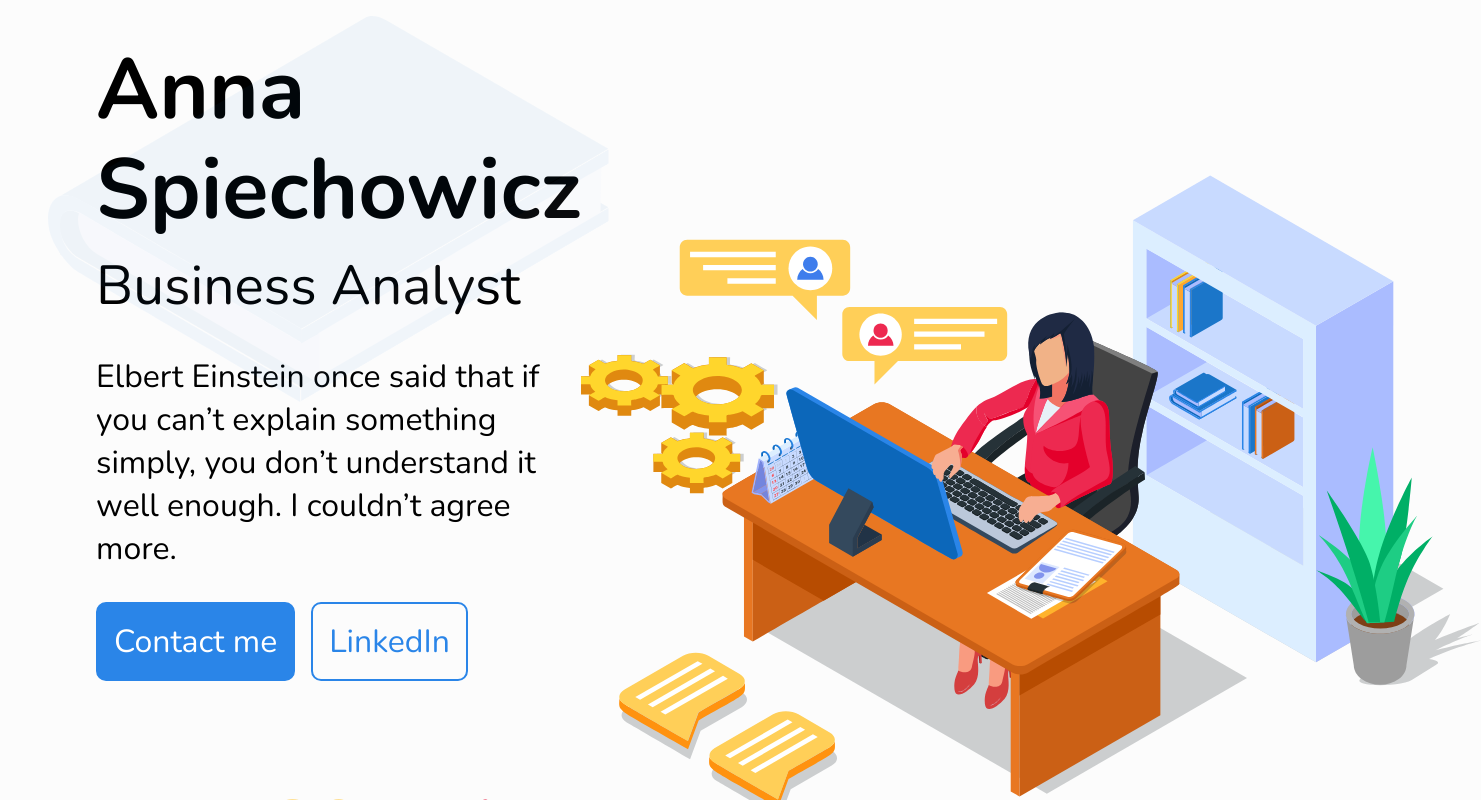
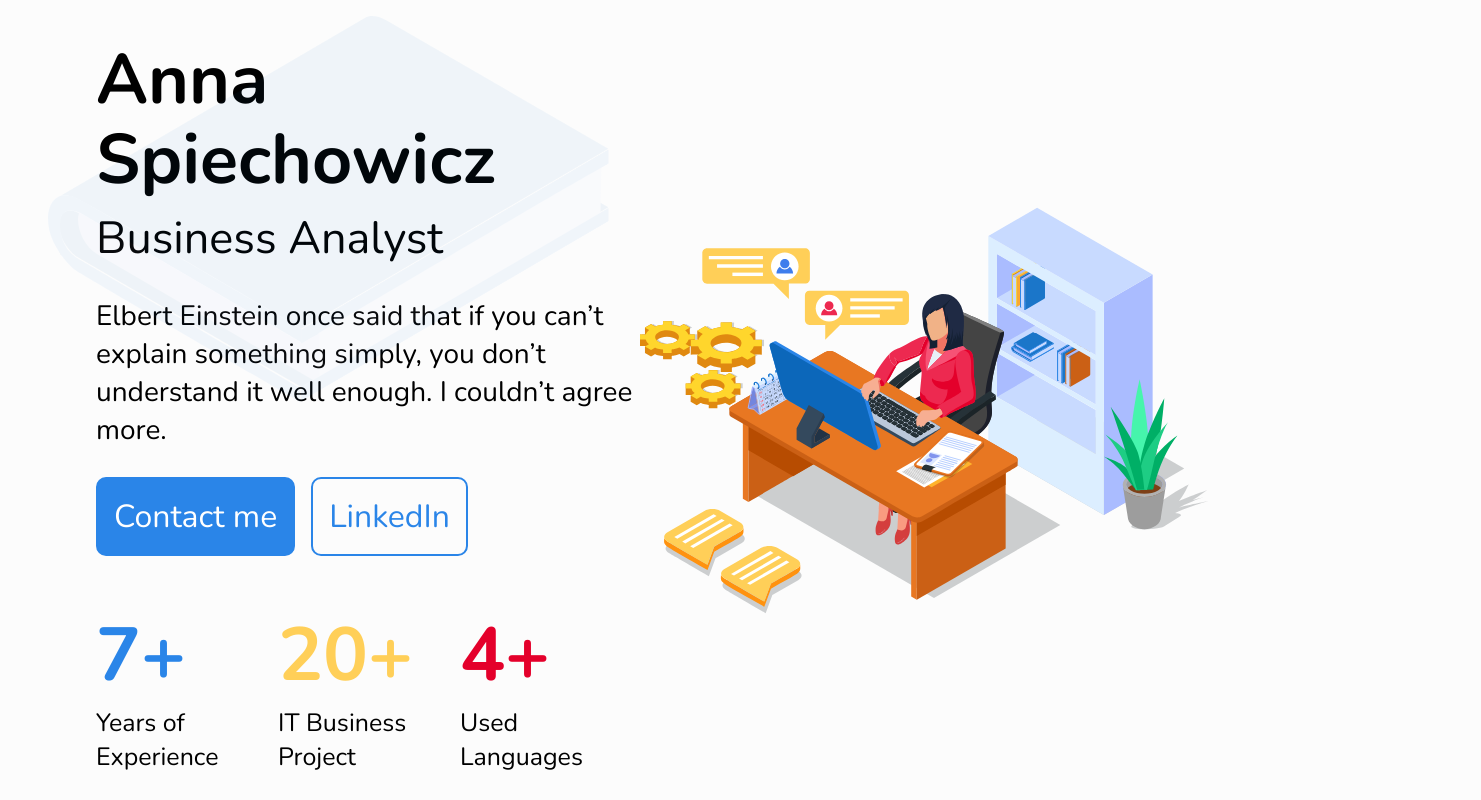
Before and after one commit to MSpiechowicz/annaspiechowicz.com, a React (Vite) app: page / in a window 1280 px wide. Shown: the top 800 px of the page, 1481 px wide, since content can reach past the window. Built offline with nearby package versions, Linux system fonts and the light colour scheme.

Commit message:
another part of responsivness fixes

```diff
--- a/index.html
+++ b/index.html
@@ -5,7 +5,7 @@
   <meta charset="UTF-8" />
   <link rel="icon" type="image/svg+xml" href="/public/favicon.png" />
   <meta name="viewport"
-    content="width=device-width, initial-scale=1.0, maximum-scale=1.0, minimum-scale=1.0, user-scalable=no, target-densityDpi=device-dpi" />
+    content="width=device-width, initial-scale=1.0, user-scalable=no, target-densityDpi=device-dpi" />
   <title>Anna Spiechowicz - personal website</title>
 </head>
 
--- a/src/styles/App.scss
+++ b/src/styles/App.scss
@@ -5,7 +5,7 @@
   display: grid;
   grid-template-columns: 1fr;
 
-  @media screen and (min-width: 769px) {
+  @media screen and (min-width: 990px) {
     grid-template-columns: repeat(2, 1fr);
   }
 }
--- a/src/styles/AppBook.scss
+++ b/src/styles/AppBook.scss
@@ -4,10 +4,18 @@
   top: 1rem;
 
   img {
-    width: 450px;
+    width: 320px;
   }
 
-  @media screen and (min-width: 769px) {
+  @media screen and (min-width: 768px) {
+    left: 2rem;
+
+    img {
+      width: 440px;
+    }
+  }
+
+  @media screen and (min-width: 990px) {
     left: 3rem;
 
     img {
--- a/src/styles/AppButton.scss
+++ b/src/styles/AppButton.scss
@@ -15,7 +15,7 @@
 }
 
 .app__button {
-  font-size: 32px;
+  font-size: 25px;
   padding: 1rem;
   display: flex;
   justify-content: center;
@@ -38,4 +38,14 @@
       @extend .background-color-transition;
     }
   }
+
+  @media screen and (min-width: 769px) {
+    font-size: 32px;
+    padding: 1rem;
+  }
+
+  @media screen and (orientation: landscape) {
+    font-size: 32px;
+    padding: 1rem;
+  }
 }
--- a/src/styles/AppContainer.scss
+++ b/src/styles/AppContainer.scss
@@ -5,7 +5,7 @@
   display: flex;
   flex-direction: column;
 
-  @media screen and (min-width: 769px) {
+  @media screen and (min-width: 768px) {
     margin-left: 6rem;
   }
 }
--- a/src/styles/AppExperience.scss
+++ b/src/styles/AppExperience.scss
@@ -1,7 +1,7 @@
 .app__experience {
-  display: flex;
-  flex-direction: row;
-  gap: 2rem;
+  display: grid;
+  grid-template-columns: repeat(2, 1fr);
+  gap: 1rem;
   margin-top: 3rem;
 
   &__item {
@@ -29,8 +29,21 @@
     color: var(--basic-red-color);
   }
 
-  @media screen and (min-width: 769px) {
-    gap: 3rem;
-    margin-top: 6rem;
+  @media screen and (min-width: 540px) {
+    gap: 2rem;
+    grid-template-columns: repeat(3, 1fr);
+    width: fit-content;
+  }
+
+  @media screen and (min-width: 768px) {
+    gap: 2rem;
+    grid-template-columns: repeat(3, 1fr);
+    width: fit-content;
+  }
+
+  @media screen and (orientation: landscape) {
+    gap: 2rem;
+    grid-template-columns: repeat(3, 1fr);
+    width: fit-content;
   }
 }
--- a/src/styles/AppGraphic.scss
+++ b/src/styles/AppGraphic.scss
@@ -1,15 +1,39 @@
 .app__graphic {
   display: flex;
-  justify-content: center;
+  justify-content: left;
   margin-top: 3rem;
+  margin-left: 2rem;
 
   img {
-    width: 512px;
+    width: 312px;
   }
 
-  @media screen and (min-width: 769px) {
+  @media screen and (min-width: 672px) {
+    margin-left: 6rem;
+
+    img {
+      width: 512px;
+    }
+  }
+
+  @media screen and (min-width: 990px) {
+    margin-left: 0;
+    overflow: hidden;
+
+    img {
+      width: 568px;
+      overflow: hidden;
+    }
+  }
+
+  @media screen and (min-width: 1296px) {
+    margin-left: 0;
+    margin-right: 4rem;
+    overflow: hidden;
+
     img {
       width: 900px;
+      overflow: hidden;
     }
   }
 }
--- a/src/styles/AppMotto.scss
+++ b/src/styles/AppMotto.scss
@@ -2,7 +2,21 @@
   width: fit-content;
 
   p {
-    font-size: 32px;
-    max-width: 35ch;
+    font-size: 22px;
+    max-width: 25ch;
+  }
+
+  @media screen and (min-width: 769px) {
+    p {
+      font-size: 32px;
+      max-width: 35ch;
+    }
+  }
+
+  @media screen and (orientation: landscape) {
+    p {
+      font-size: 28px;
+      max-width: 35ch;
+    }
   }
 }
--- a/src/styles/AppTitle.scss
+++ b/src/styles/AppTitle.scss
@@ -2,7 +2,7 @@
   width: fit-content;
 
   h1 {
-    font-size: 75px;
+    font-size: 55px;
     margin: 0;
   }
 
@@ -11,7 +11,7 @@
   }
 
   h2 {
-    font-size: 55px;
+    font-size: 35px;
     font-weight: 400;
     margin: 0;
   }
@@ -20,5 +20,19 @@
     h1 {
       font-size: 85px;
     }
+
+    h2 {
+      font-size: 55px;
+    }
+  }
+
+  @media screen and (orientation: landscape) {
+    h1 {
+      font-size: 70px;
+    }
+
+    h2 {
+      font-size: 45px;
+    }
   }
 }
```
